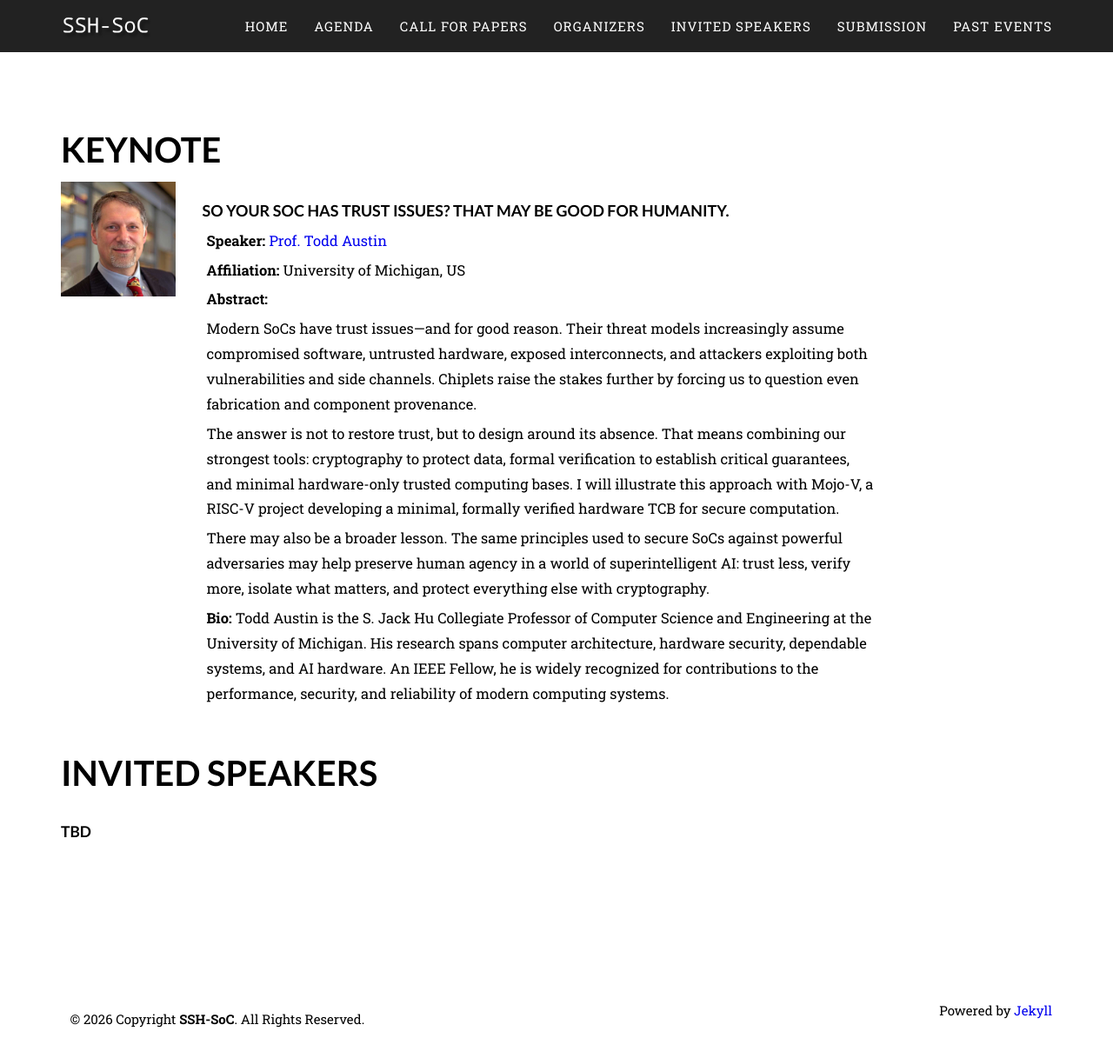
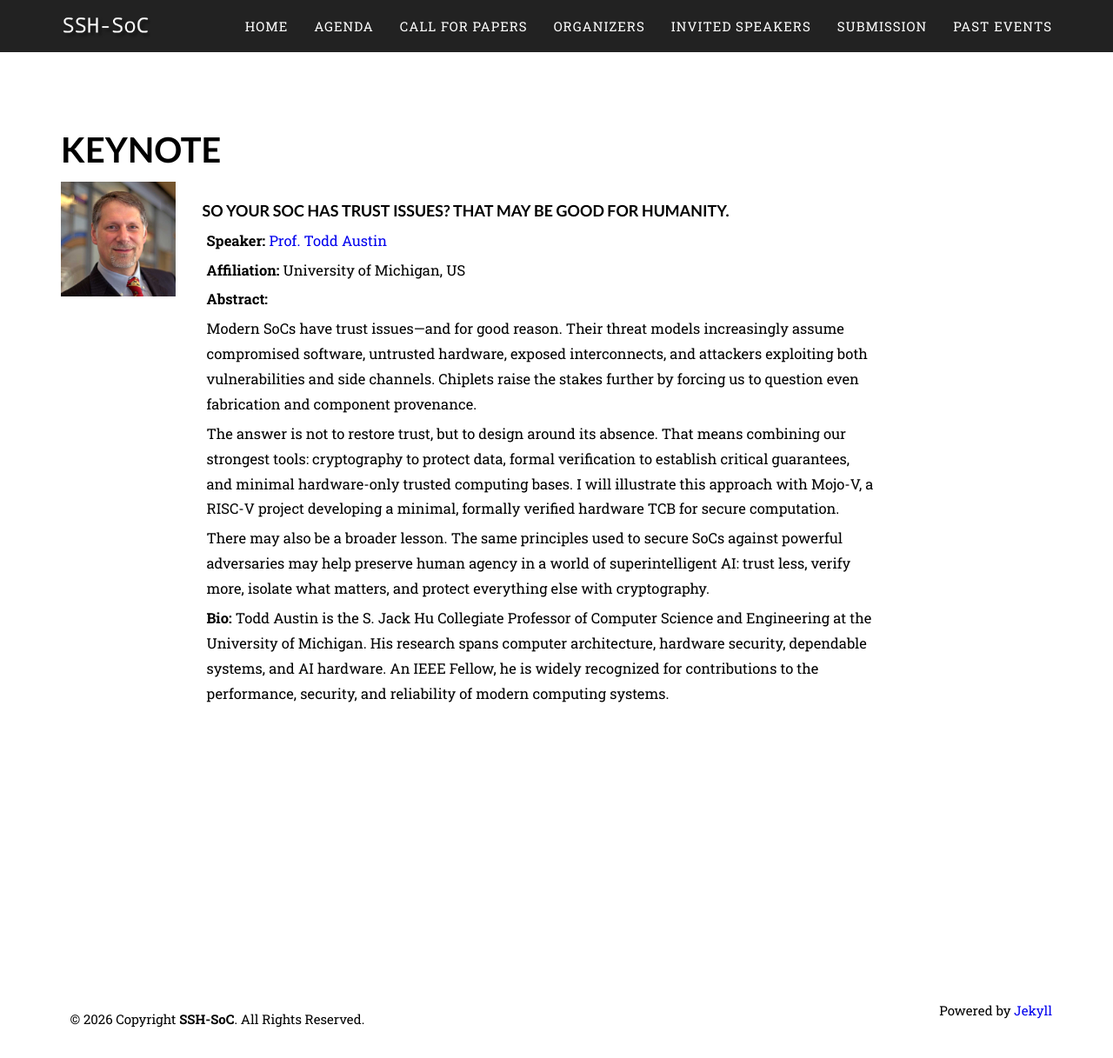
Before and after one commit to SSH-SoC-workshop/2026, a Jekyll site: the page built from speakers.markdown, in a window 1280 px wide and 1217 px high. Shown: the whole window at 87% size. Built offline with Jekyll 4.4.1, drawn with Linux system fonts in a browser that asks for light colours; some web fonts are replaced.

Commit message:
Hide Invited Speakers section until speakers are added
Co-Authored-By: Claude Opus 5 <noreply@anthropic.com>
Claude-Session: https://claude.ai/code/session_01DA8pcoqb9a3mSb6CRvanqr

```diff
--- a/speakers.markdown
+++ b/speakers.markdown
@@ -41,15 +41,13 @@ permalink: /speakers/
 {% endif %}
 {% endfor %}
 
+{% assign invited = site.speakers | where_exp: "p", "p.keynote != true" %}
+{% if invited.size > 0 %}
 <div class="row">
     <div class="col-sm-12">
         <h2 class="section-heading">{{ page.title }}</h2>
     </div>
 </div>
-
-{% assign invited = site.speakers | where_exp: "p", "p.keynote != true" %}
-{% if invited.size == 0 %}
-<h3>TBD</h3>
 {% endif %}
 
 {% for person in invited %}
```
